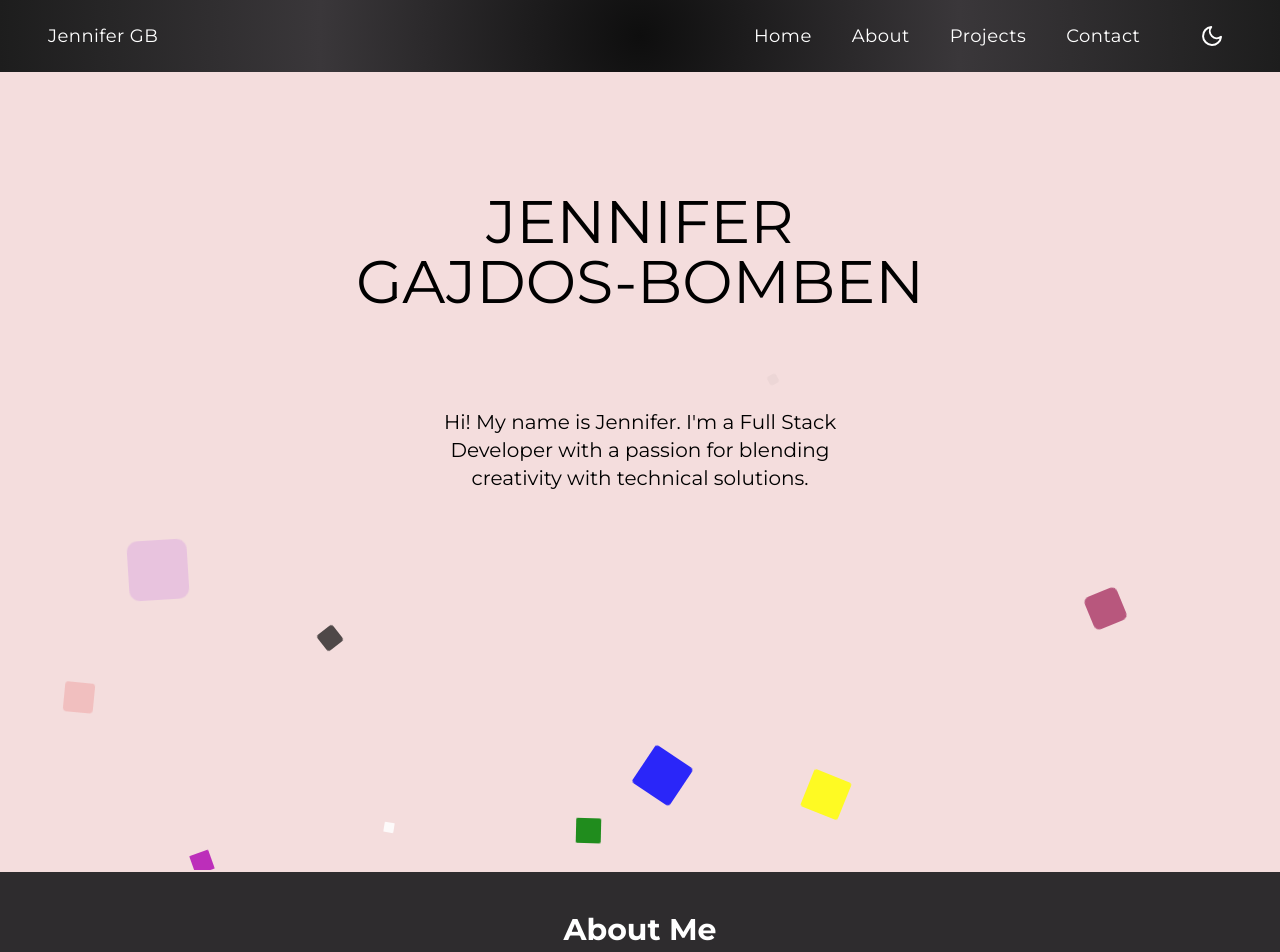
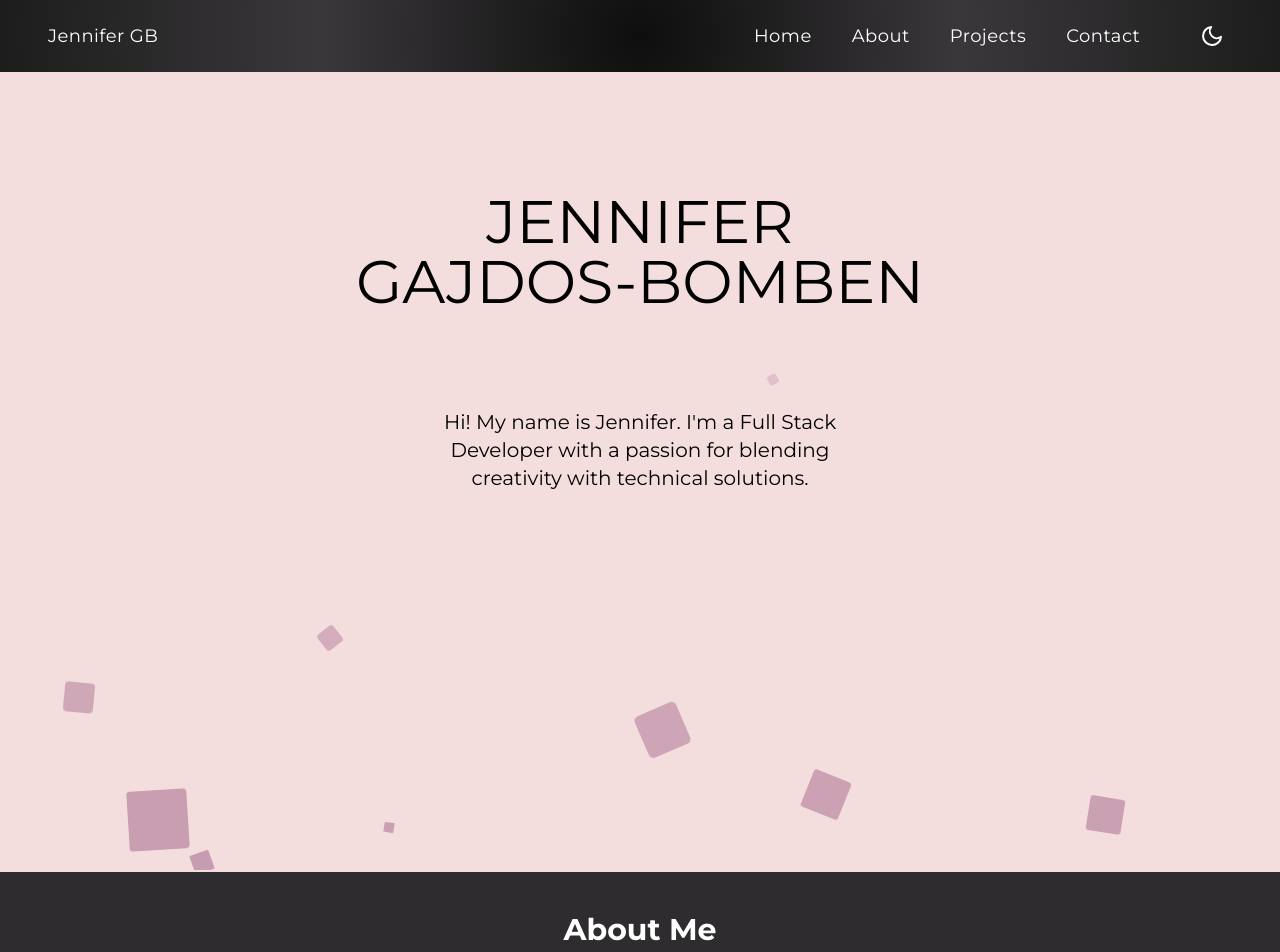
Before and after one commit to jgajdosbomben/portfolio, a React (Vite) app: page / in a window 1280 px wide. Shown: the top 952 px of the page. Built offline with nearby package versions, Linux system fonts and the light colour scheme.

Commit message:
Adjusted animation colours and timing

```diff
--- a/src/index.css
+++ b/src/index.css
@@ -52,7 +52,7 @@ body {
     display: block;
     width: 20px;
     height: 20px;
-    background: rgba(143, 132, 132, 0.2);
+    background: #C395AB;
     bottom: -100px;
     animation: animate 25s linear infinite;
   }
@@ -62,16 +62,16 @@ body {
     width: 30px;
     height: 30px;
     animation-delay: 0s;
-    background: rgba(229, 17, 17, 0.2);
+    /* background: rgba(229, 17, 17, 0.2); */
   }
 
   .circles div:nth-child(2) {
     left: 10%;
     width: 60px;
     height: 60px;
-    animation-delay: 2s;
+    animation-delay: 5s;
     animation-duration: 12s;
-    background: rgba(148, 17, 229, 0.2);
+    /* background: rgba(148, 17, 229, 0.2); */
   }
 
   .circles div:nth-child(3) {
@@ -79,7 +79,7 @@ body {
     width: 20px;
     height: 20px;
     animation-delay: 4s;
-    background: rgb(182, 26, 182);
+    /* background: rgb(182, 26, 182); */
   }
 
   .circles div:nth-child(4) {
@@ -87,7 +87,7 @@ body {
     width: 50px;
     height: 50px;
     animation-delay: 18s;
-    background: blue;
+    /* background: blue; */
   }
 
   .circles div:nth-child(5) {
@@ -96,7 +96,7 @@ body {
     height: 20px;
     animation-delay: 0s;
     animation-duration: 20s;
-    background: black;
+    /* background: black; */
   }
 
   .circles div:nth-child(6) {
@@ -104,7 +104,7 @@ body {
     width: 10px;
     height: 10px;
     animation-delay: 3s;
-    background: white;
+    /* background: white; */
   }
 
   .circles div:nth-child(7) {
@@ -112,7 +112,7 @@ body {
     width: 50px;
     height: 50px;
     animation-delay: 7s;
-    background: rgb(225, 69, 12);
+    /* background: rgb(225, 69, 12); */
   }
 
   .circles div:nth-child(8) {
@@ -121,34 +121,33 @@ body {
     height: 25px;
     animation-delay: 10s;
     animation-duration: 45s;
-    background: rgb(112, 170, 197);
+    /* background: rgb(112, 170, 197); */
   }
 
   .circles div:nth-child(9) {
     left: 45%;
     width: 25px;
     height: 25px;
-    animation-delay: 2s;
+    animation-delay: 4s;
     animation-duration: 35s;
-    background: green;
+    /* background: green; */
   }
 
   .circles div:nth-child(10) {
     left: 50%;
     width: 45px;
     height: 45px;
-    animation-delay: 3s;
-    animation-duration: 20s;
-    background: blue;
+    animation-delay: 1s;
+    /* background: blue; */
   }
 
   .circles div:nth-child(11) {
     left: 55%;
     width: 15px;
     height: 15px;
-    animation-delay: 6s;
+    animation-delay: 10s;
     animation-duration: 15s;
-    background: orange;
+    /* background: orange; */
   }
 
   .circles div:nth-child(12) {
@@ -164,16 +163,16 @@ body {
     height: 40px;
     animation-delay: 1s;
     animation-duration: 35s;
-    background: yellow;
+    /* background: yellow; */
   }
 
   .circles div:nth-child(14) {
     left: 72%;
-    width: 60px;
-    height: 60px;
-    animation-delay: 8s;
+    width: 75px;
+    height: 75px;
+    animation-delay: 6s;
     animation-duration: 15s;
-    background: turquoise;
+    /* background: turquoise; */
   }
 
   .circles div:nth-child(14) {
@@ -181,7 +180,7 @@ body {
     width: 50px;
     height: 50px;
     animation-delay: 15s;
-    animation-duration: 35s;
+    /* animation-duration: 35s; */
   }
   .circles div:nth-child(15) {
     left: 80%;
@@ -189,15 +188,14 @@ body {
     height: 20px;
     animation-delay: 10s;
     animation-duration: 10s;
-    background: crimson;
+    /* background: crimson; */
   }
   .circles div:nth-child(16) {
     left: 85%;
     width: 35px;
     height: 35px;
     animation-delay: 3s;
-    animation-duration: 10s;
-    background: rgb(152, 16, 75);
+    /* background: rgb(152, 16, 75); */
   }
   .circles div:nth-child(17) {
     left: 90%;
@@ -205,7 +203,7 @@ body {
     height: 65px;
     animation-delay: 10s;
     animation-duration: 25s;
-    background: blue;
+    /* background: blue; */
   }
   .circles div:nth-child(18) {
     left: 95%;
@@ -213,7 +211,6 @@ body {
     height: 35px;
     animation-delay: 1s;
     animation-duration: 10s;
-    background: purple;
+    /* background: purple; */
   }
-
 }
```
